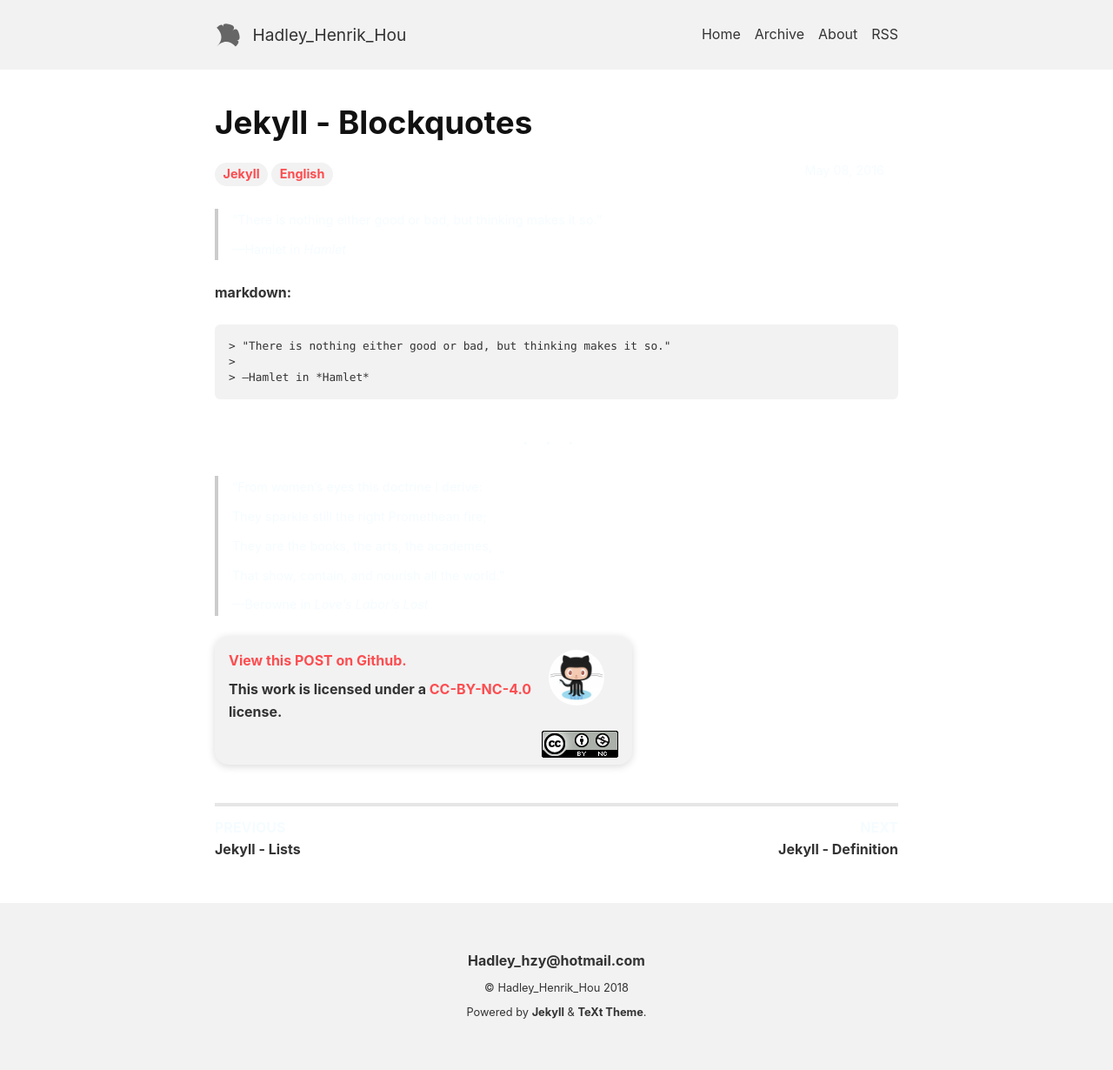
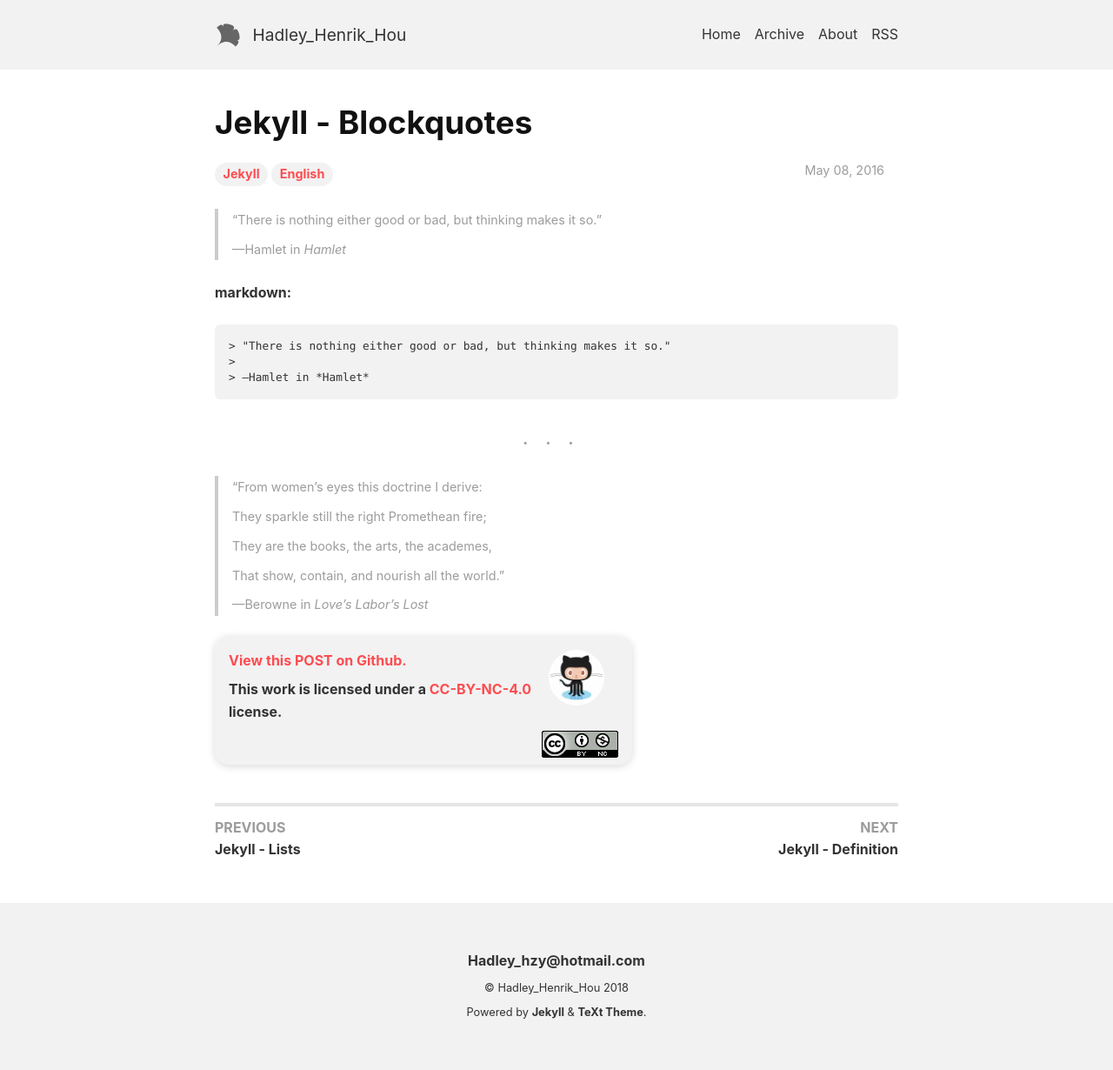
Before and after one commit to Hadleyhzy/Hadleyhzy.github.io, a Jekyll site: the page built from _posts/2016-05-08-blockquotes.md, in a window 1280 px wide. Shown: the whole page at 87% size. Built offline with Jekyll 4.4.1, drawn with Linux system fonts in a browser that asks for light colours; nearby versions of some CDN libraries.

Commit message:
color update

```diff
--- a/_sass/colors/_default.scss
+++ b/_sass/colors/_default.scss
@@ -19,7 +19,7 @@ $background-color: #fff;
 // text colors
 $text-color-d:     #111;
 $text-color:       #333;
-$text-color-l:     #f5fcff;//#9c9c9c;
+$text-color-l:     #9c9c9c;
 $text-background-color: rgba(#000, .05);
 
 // border and shadow colors
```
